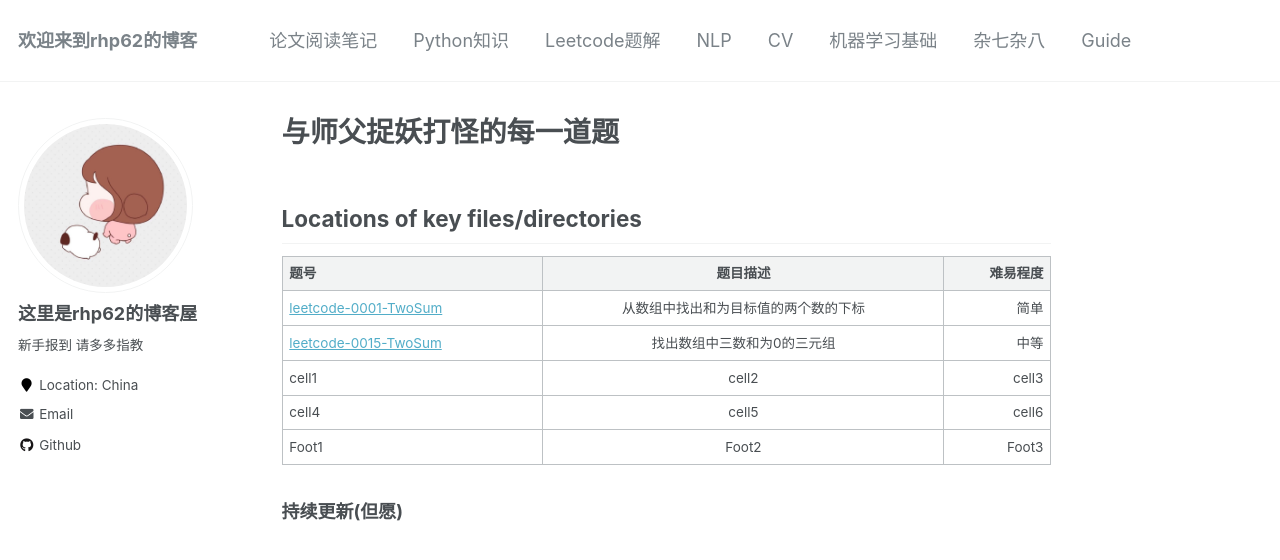
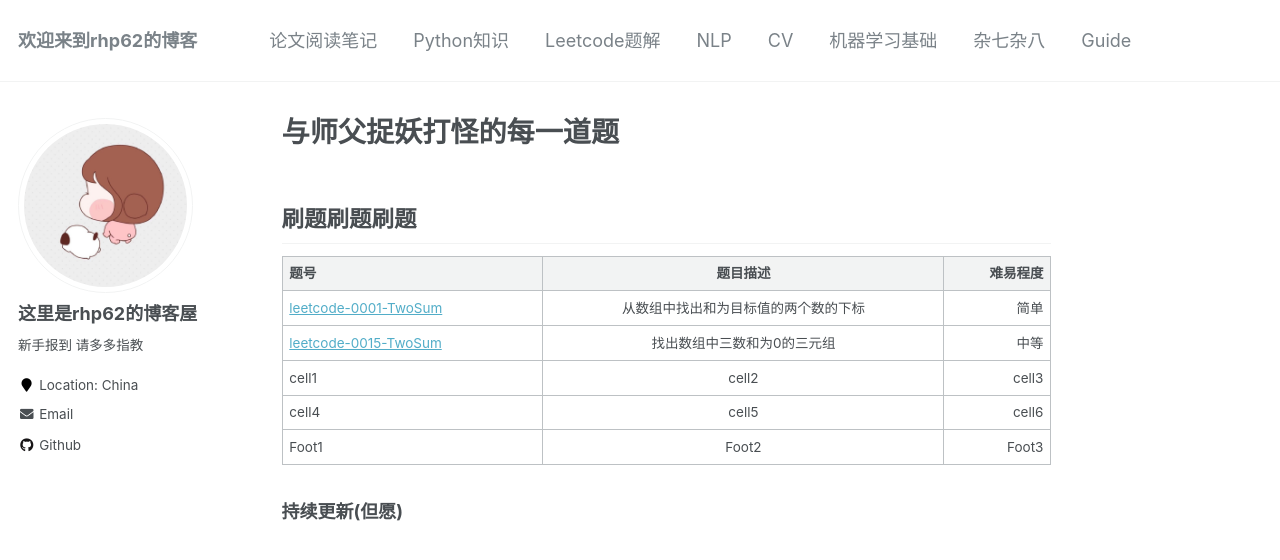
Before and after one commit to rhp62/rhp62.github.io, a Jekyll site: the page built from _pages/LeetcodeNotes.md, in a window 1280 px wide. Shown: the top 560 px of the page. Built offline with Jekyll 4.4.1, drawn with Linux system fonts in a browser that asks for light colours.

Commit message:
leetcode15

```diff
--- a/_pages/LeetcodeNotes.md
+++ b/_pages/LeetcodeNotes.md
@@ -7,7 +7,7 @@ redirect_from:
   - /LeetcodeNotes.html
 ---
 
-## Locations of key files/directories
+## 刷题刷题刷题
 
 | 题号 | 题目描述 | 难易程度 |
 |:--------|:-------:|--------:|
```
